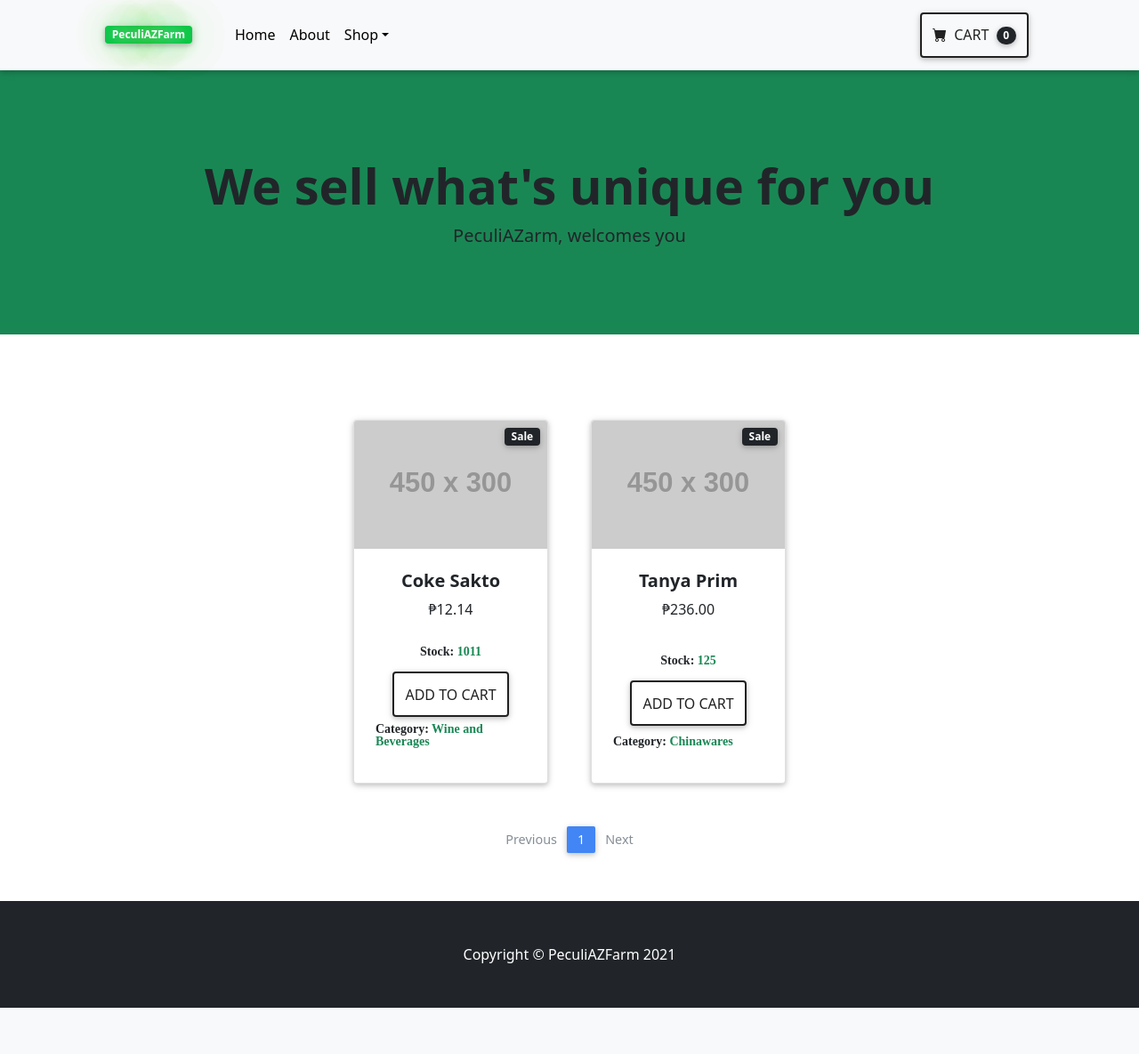
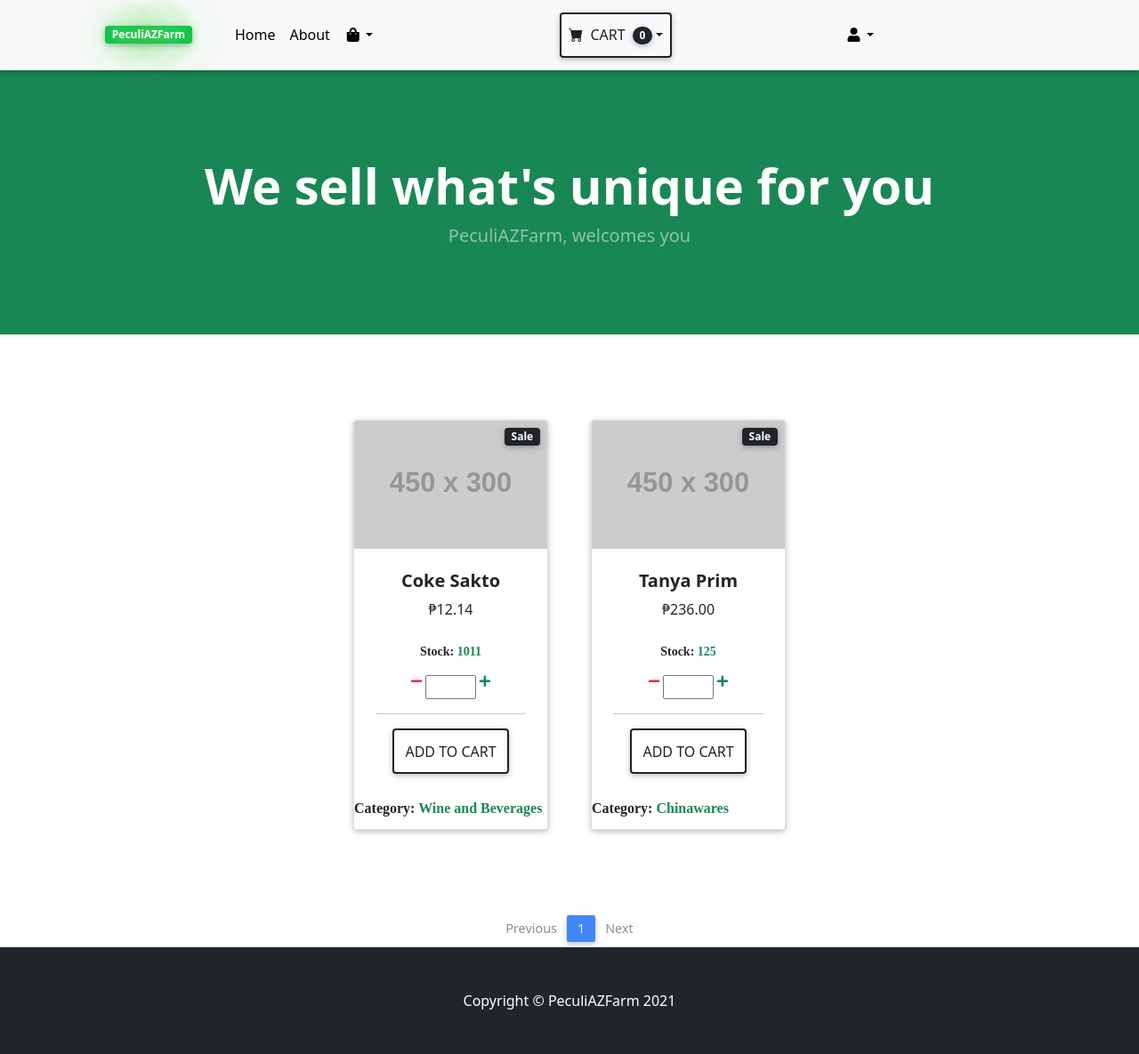
Before and after one commit to chainuser1/my_ml_django_site, a Django app: page /plemba/home/ in a window 1280 px wide. Shown: the whole page at 89% size. Before the commit the page ends 1133 px from the top, so only its background shows below. Run offline with Django 3.2, Linux system fonts and the light colour scheme; a user stored in the database is signed in; data comes from the database, SQL or seed files in the repository; grey boxes labelled with a size stand in for pictures from a placeholder-image service; parts of the project's set-up code (start-up, migrations or seed data) failed here and were passed over; some libraries are stand-ins or nearby versions; some web fonts are replaced.

Commit message:
Add Cart Notif

```diff
--- a/customers_site/templates/customers_site/home.html
+++ b/customers_site/templates/customers_site/home.html
@@ -1,8 +1,8 @@
 {%extends 'login/index.html'%}
 
 {% block content %}
-
-    <div class="container" id="app">
+{% load static %}
+    <div class="container">
         <section class="py-5">
             <div class="container px-4 px-lg-5 mt-5">
                 <div class="row gx-4 gx-lg-5 row-cols-2 row-cols-md-3 row-cols-xl-4 justify-content-center">
@@ -35,12 +35,19 @@
                                 </div>
                             </div>
                             <!-- Product actions-->
-                            <div class="card-footer p-4 pt-0 border-top-0 bg-transparent">
+                            <div class=" text-center card-footer p-4 pt-0 border-top-0 bg-transparent">
 
                                 <div class="text-center">
                                     <p class="fas">Stock: <span :class="product.stock>0?'text-success':'text-danger'" v-text="product.stock"></span></p>
                                     <br>
-                                    <a class="btn btn-outline-dark mt-auto" href="#">Add to Cart</a></div>
+                                    <div class="d-flex justify-content-center qty ">
+                                     <a><i class="fas fa-minus text-danger" @click=""></i></a>
+                                        <input type="text" class="col-sm-4 text-grey mt-1 mr-1 ml-1 text-right">
+                                     <a><i class="fas fa-plus text-success" @click=""></i></a>
+                                   </div>
+
+                                    <hr class="divider"></div>
+                                    <a class="btn btn-outline-dark mt-auto" href="#" @click="addToCart(product)">Add to Cart</a></div>
                                     <p class="fas">Category: <span class="text-success">{!product.category[0]!}</span></p>
                             </div>
                         </div>
@@ -79,16 +86,21 @@
 
     </div>
 
-    <script>
-        const hostname = window.location.origin + window.location.pathname
-        let options = {
+    <script type="application/javascript">
+
+         new Vue( {
             el:"#app",
             delimiters: ["{!","!}"],
             data : {
                 products: [
 
                 ],
-                    cart:[],
+                cartObject: {
+                    cartCount: 0,
+                    cartItems: [],
+                    quantity:0
+                },
+
                 order:{
                     dir:1,
                     column:'name'
@@ -113,11 +125,14 @@
 
 
             },
+
             mounted(){
                 $('.empty-stars').mdbRate();
                 this.fetchProducts()
             },
             computed:{
+
+
                 pages(){
                     return Math.ceil(this.products.length/this.perPage)
                 },
@@ -156,9 +171,25 @@
                      }
                     })
                 },
+
+                // add to cart
+                addToCart(product){
+                    if (product.stock>0){
+                        this.cartObject.cartCount++
+                        this.cartObject.cartItems.push({
+                            id:product.id,
+                            name:product.name,
+                            price:product.price
+                        })
                     }
+                    toastr.message["danger"]("Product is not available")
+                },
+
+
             }
-        let cl = new Vue(options)
+        })
+
+
     </script>
 
 {% endblock %}
--- a/login/templates/login/index.html
+++ b/login/templates/login/index.html
@@ -54,6 +54,7 @@
   <script src="{% static 'js/bootstrap.min.js'%}" ></script>
   <script src="{% static 'js/axios.js'%}" ></script>
   <script src="{% static 'js/toastr.min.js' %}"></script>
+  <script src="{% static 'js/lyncher.js' %}"></script>
   <script src="{% static 'js/vue.js'%}" ></script>
   <script src="{% static 'js/chart.min.js'%}" ></script>
   <script src="{% static 'js/feathers.min.js'%}" ></script>
@@ -62,9 +63,7 @@
 
 
 
-
-
-
+<div id="app">
 <!-- exper -->
 
 
@@ -80,7 +79,8 @@
               <li class="nav-item"><a class="nav-link active" aria-current="page" href="#!">Home</a></li>
               <li class="nav-item"><a class="nav-link" href="#!">About</a></li>
               <li class="nav-item dropdown">
-                  <a class="nav-link dropdown-toggle" id="navbarDropdown" href="#" role="button" data-bs-toggle="dropdown" aria-expanded="false">Shop</a>
+                  <a class="nav-link dropdown-toggle" id="navbarDropdown" href="#" role="button" data-bs-toggle="dropdown" aria-expanded="false">
+                    <i class="fas fa-shopping-bag"></i></a>
                   <ul class="dropdown-menu" aria-labelledby="navbarDropdown">
                       <li><a class="dropdown-item" href="#!">For You</a></li>
                       <li><hr class="dropdown-divider" /></li>
@@ -89,14 +89,43 @@
                       <li><a class="dropdown-item" href="#!">All Products</a></li>
                   </ul>
               </li>
+
           </ul>
-          <form class="d-flex">
-              <button class="btn btn-outline-dark" type="submit">
+          <ul v-if="cartObject" class="navbar-nav me-auto mb-2 mb-lg-0 ms-lg-4 d-flex">
+            <li class="nav-item dropdown">
+              <a class="btn btn-outline-dark nav-link dropdown-toggle" id="navbarDropdown" href="#"
+                  role="button" data-bs-toggle="dropdown" aria-expanded="false">
                   <i class="bi-cart-fill me-1"></i>
                   Cart
-                  <span class="badge bg-dark text-white ms-1 rounded-pill">0</span>
-              </button>
-          </form>
+                  <span class="badge bg-dark text-white ms-1 rounded-pill"
+                   v-text="cartObject.cartCount"></span>
+              </a>
+                <ul class="dropdown-menu" aria-labelledby="navbarDropdown">
+                    <li><a class="dropdown-item" href="#!"
+                        v-for="cartItem of cartObject.cartItems">
+                            <span><strong v-text="cartItem.name"></strong></span><br>
+                            <span><em v-text="cartItem.price"></em></span>
+                        </a>
+                    </li>
+                    <li><hr class="dropdown-divider" /></li>
+                </ul>
+              </li>
+            </ul>
+
+          <ul class="navbar-nav me-auto mb-2 mb-lg-0 ms-lg-2 ">
+            <li class="nav-item dropdown">
+                <a class="nav-link dropdown-toggle" id="navbarDropdown" href="#" role="button" data-bs-toggle="dropdown" aria-expanded="false">
+                    <i class="fas fa-user "></i></a>
+                <ul class="dropdown-menu" aria-labelledby="navbarDropdown">
+                    <li><a class="dropdown-item" href="#!">For You</a></li>
+                    <li><hr class="dropdown-divider" /></li>
+                    <li><a class="dropdown-item" href="#!">Popular Items</a></li>
+                    <li><a class="dropdown-item" href="#!">New Arrivals</a></li>
+                    <li><a class="dropdown-item" href="#!">All Products</a></li>
+                </ul>
+            </li>
+          </ul>
+
       </div>
   </div>
 </nav>
@@ -104,8 +133,8 @@
 <header class="bg-success py-5">
   <div class="container px-4 px-lg-5 my-5">
       <div class="text-center text-purple">
-          <h1 class="display-4 fw-bolder">We sell what's unique for you</h1>
-          <p class="lead fw-normal text-dark mb-0">PeculiAZarm, welcomes you</p>
+          <h1 class="display-4 fw-bolder text-white">We sell what's unique for you</h1>
+          <p class="lead fw-normal text-white-50 mb-0">PeculiAZFarm, welcomes you</p>
       </div>
   </div>
 </header>
@@ -124,7 +153,7 @@
 
         </div>
       </div>
-
+    </div>
       <!-- footer -->
     <footer class="py-5 bg-dark">
         <div class="container"><p class="m-0 text-center text-white">Copyright &copy; PeculiAZFarm 2021</p></div>
@@ -132,7 +161,6 @@
     <!-- Bootstrap core JS-->
     <script src="https://cdn.jsdelivr.net/npm/bootstrap@5.0.2/dist/js/bootstrap.bundle.min.js"></script>
     <!-- Core theme JS-->
-    <script src="js/scripts.js"></script>
 
 </body>
 </html>
--- /dev/null
+++ b/static/js/lyncher.js
@@ -0,0 +1,21 @@
+toastr.options = {
+    "closeButton": false,
+    "debug": false,
+    "newestOnTop": true,
+    "progressBar": false,
+    "positionClass": "toast-top-center",
+    "preventDuplicates": true,
+    "showDuration": "300",
+    "hideDuration": "1000",
+    "timeOut": "5000",
+    "extendedTimeOut": "1000",
+    "showEasing": "swing",
+    "hideEasing": "linear",
+    "showMethod": "fadeIn",
+    "hideMethod": "fadeOut"
+  }
+
+
+
+
+let hostname = window.location.origin + window.location.pathname
--- a/survey_app/templates/index.html
+++ b/survey_app/templates/index.html
@@ -277,6 +277,7 @@
     <script src="{% static 'js/chart.min.js'%}" ></script>
     <script src="{% static 'js/feathers.min.js'%}" ></script>
     <script src="{% static 'js/mdb.min.css' %}"></script>
+    <script src="{% static 'js/lyncher.js' %}"></script>
     <script src="{% static 'js/app.js'%}"></script>
     <script>
         feather.replace()
```
Also changed, not shown: static/js/app.js (+0 -20 lines), login/templates/login/login.html (line endings or trailing spaces), static/js/addons/plemba.home.js (added). Lines whose indentation alone changed are shown as unchanged.
